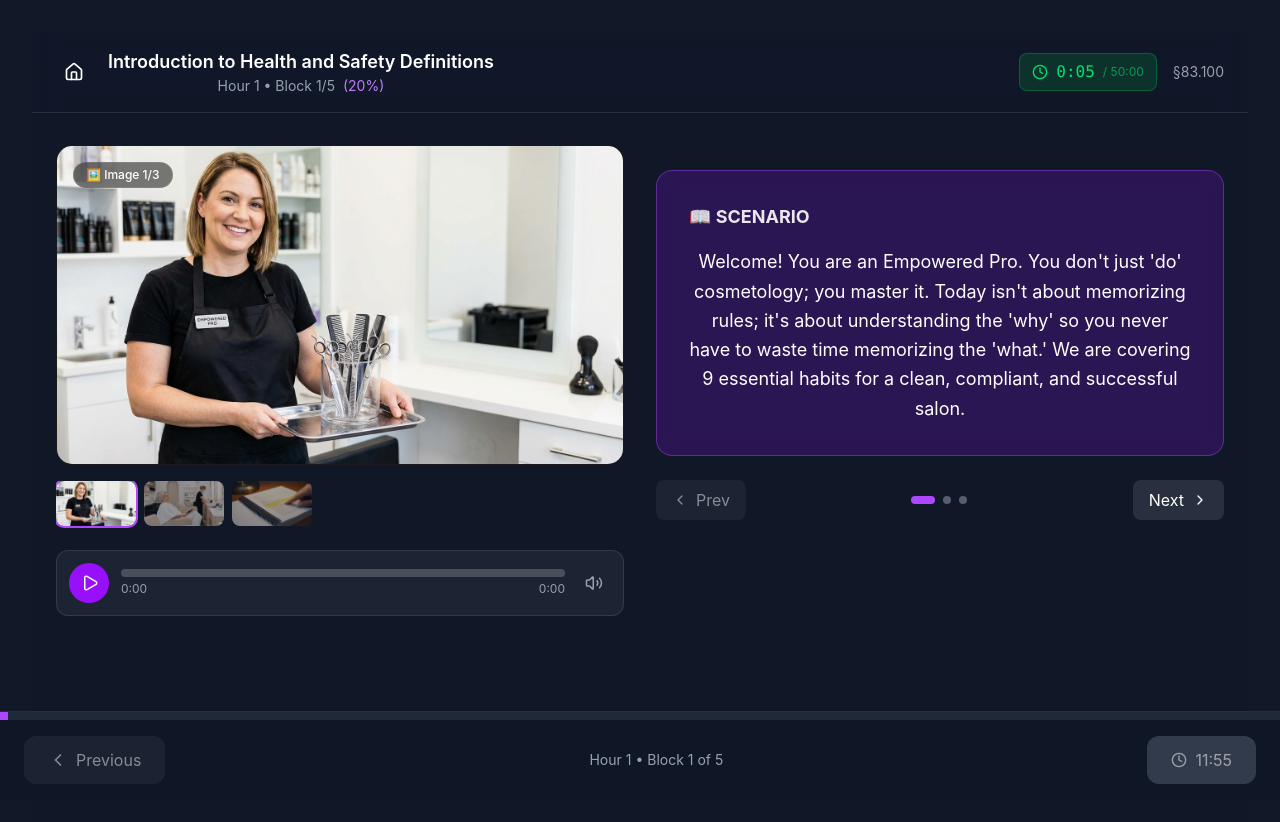
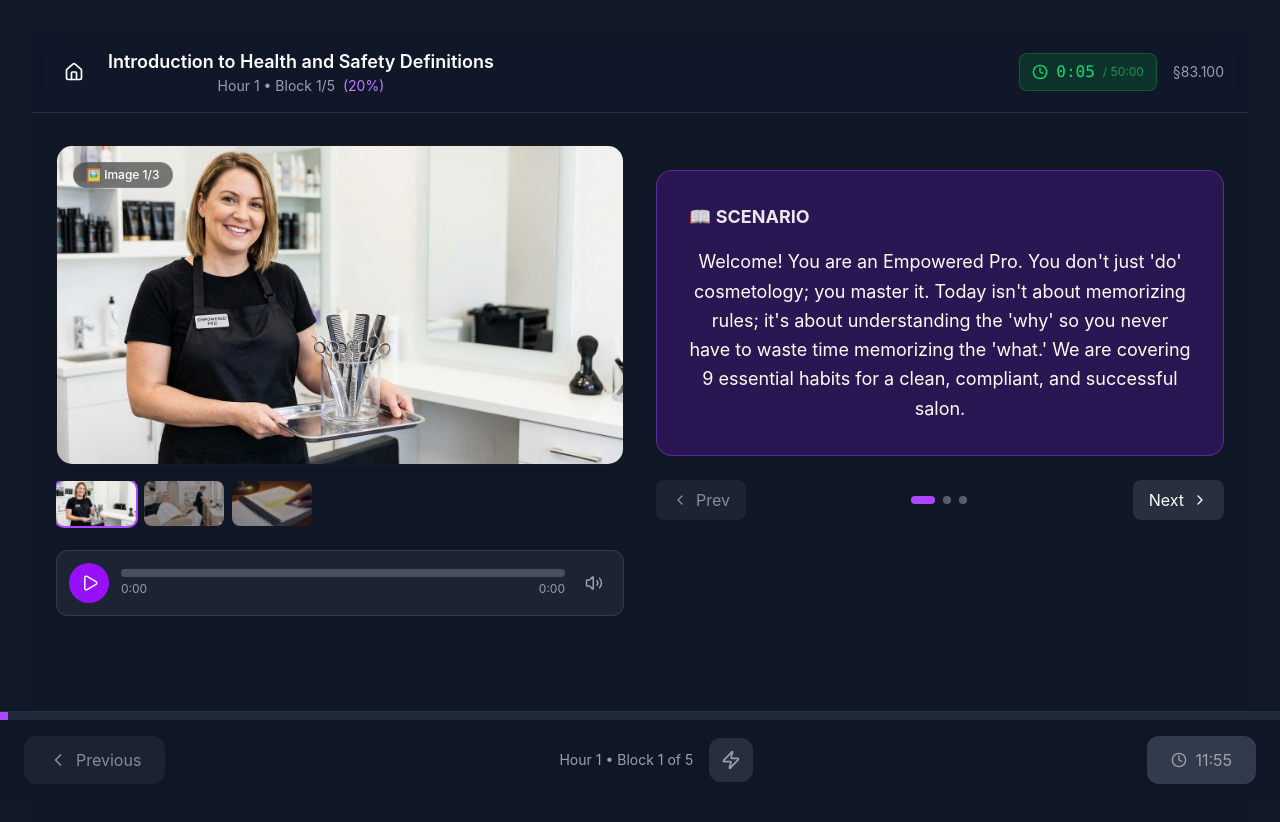
Before and after one commit to tonicsouls/LMS_01218_A, a React (Vite) app: page /player in a window 1280 px wide. Shown: the top 822 px of the page. Built offline with nearby package versions, Linux system fonts and the light colour scheme.

Commit message:
Phase 2 Complete: Re-enabled Dev Mode successfully

```diff
--- a/src/views/UnifiedPlayer.jsx
+++ b/src/views/UnifiedPlayer.jsx
@@ -10,7 +10,8 @@ import { useSearchParams, useNavigate } from 'react-router-dom';
 import { useBlock, getBlocksForHour } from '../hooks/useBlock';
 import { useProgressStore } from '../stores/ProgressStore';
 import { useGovernor } from '../hooks/useGovernor';
-import { ChevronLeft, ChevronRight, Play, Pause, Home, Maximize2, Minimize2, Volume2, VolumeX, Clock } from 'lucide-react';
+import { useDevMode } from '../hooks/useDevMode';
+import { ChevronLeft, ChevronRight, Play, Pause, Home, Maximize2, Minimize2, Volume2, VolumeX, Clock, Zap } from 'lucide-react';
 import QuizBlock from '../components/QuizBlock';
 import AudioPlayer from '../components/AudioPlayer';
 
@@ -60,6 +61,9 @@ export default function UnifiedPlayer() {
         timeRemainingDisplay,
         progressPercent: governorProgress,
     } = useGovernor(block, audioRef, blocks.length);
+
+    // DEV MODE - bypasses governor timer (Ctrl+Shift+D to toggle)
+    const { devModeEnabled, toggleDevMode, isDevModeAvailable } = useDevMode();
 
     // Start tracking when block loads
     useEffect(() => {
@@ -448,25 +452,41 @@ export default function UnifiedPlayer() {
                             <ChevronLeft size={20} /> Previous
                         </button>
 
-                        {/* Center - Block Info */}
+                        {/* Center - Block Info + DEV MODE Toggle */}
                         <div className="flex items-center gap-4">
                             <div className="text-center">
                                 <div className="text-sm text-gray-400">
                                     Hour {currentHour} • Block {currentBlockIndex + 1} of {blocks.length}
                                 </div>
                             </div>
+
+                            {/* DEV MODE Toggle - Zap Button */}
+                            {isDevModeAvailable && (
+                                <button
+                                    onClick={toggleDevMode}
+                                    title={devModeEnabled ? 'DEV MODE ON (Ctrl+Shift+D)' : 'DEV MODE OFF (Ctrl+Shift+D)'}
+                                    className={`p-3 rounded-xl transition-colors ${devModeEnabled
+                                        ? 'bg-yellow-500 text-black animate-pulse'
+                                        : 'bg-white/10 text-gray-400 hover:bg-white/20'
+                                        }`}
+                                >
+                                    <Zap size={20} />
+                                </button>
+                            )}
                         </div>
 
                         <button
                             onClick={goToNextBlock}
-                            disabled={!canAdvance}
-                            title={!canAdvance ? `Wait ${timeRemainingDisplay} to continue` : 'Next block'}
-                            className={`px-6 py-3 rounded-xl transition-colors flex items-center gap-2 ${canAdvance
-                                ? 'bg-purple-600 hover:bg-purple-700'
+                            disabled={!canAdvance && !devModeEnabled}
+                            title={devModeEnabled ? 'DEV MODE: Skip enabled' : (!canAdvance ? `Wait ${timeRemainingDisplay} to continue` : 'Next block')}
+                            className={`px-6 py-3 rounded-xl transition-colors flex items-center gap-2 ${canAdvance || devModeEnabled
+                                ? devModeEnabled ? 'bg-yellow-500 text-black hover:bg-yellow-600' : 'bg-purple-600 hover:bg-purple-700'
                                 : 'bg-gray-600 cursor-not-allowed opacity-60'
                                 }`}
                         >
-                            {!canAdvance ? (
+                            {devModeEnabled ? (
+                                <>⚡ SKIP<ChevronRight size={20} /></>
+                            ) : !canAdvance ? (
                                 <><Clock size={16} /> {timeRemainingDisplay}</>
                             ) : (
                                 <>Next <ChevronRight size={20} /></>
```
